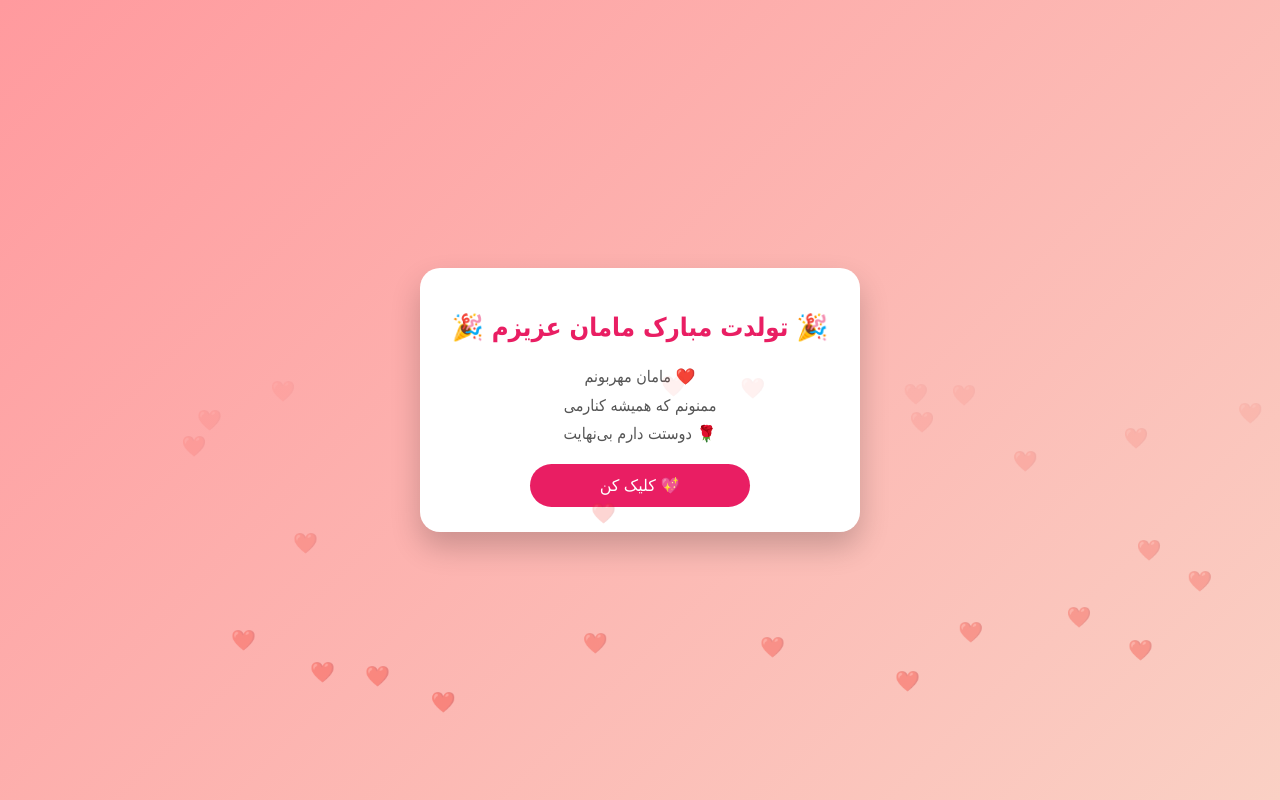
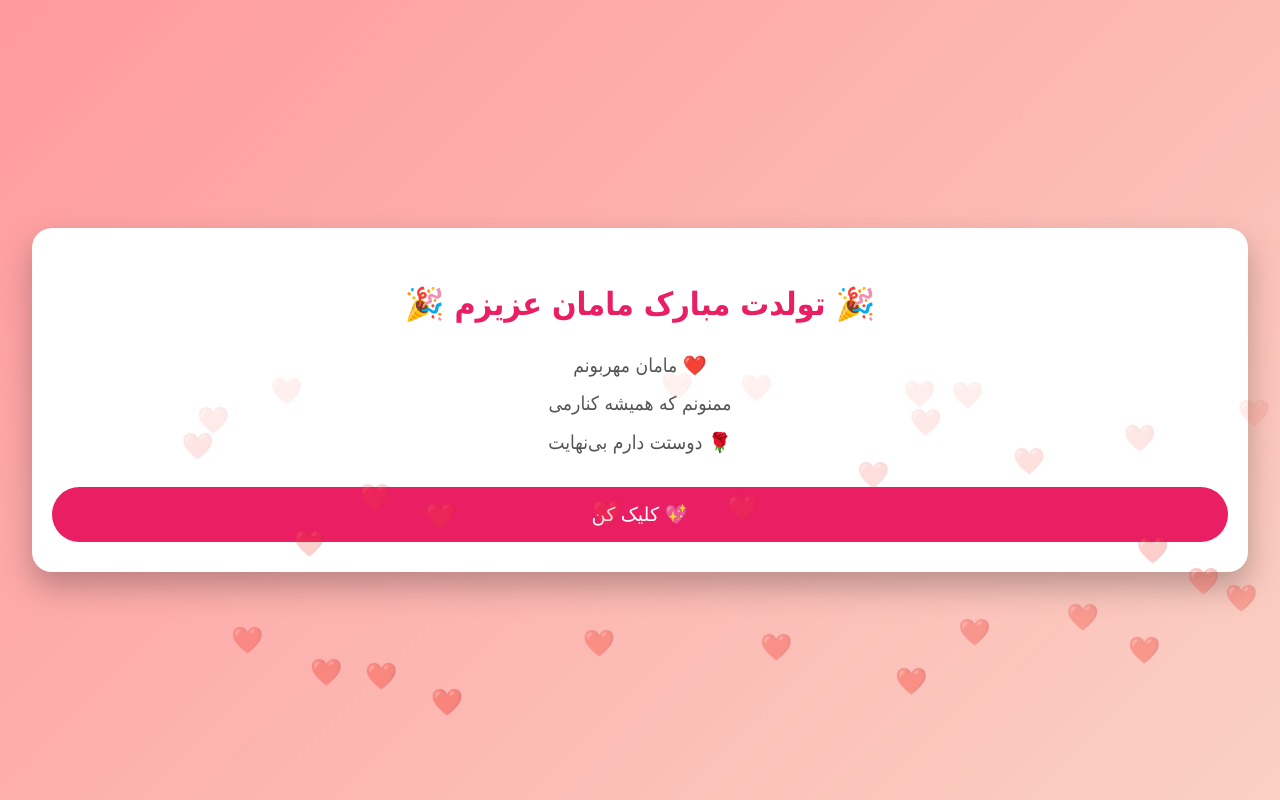
Before and after one commit to parhamdfr/Ii, a plain HTML site: page index.html in a window 1280 px wide. Both pictures are taken after a click on the button "کلیک کن 💖". Drawn offline with Linux system fonts and the light colour scheme.

Commit message:
Update index.html

```diff
--- a/index.html
+++ b/index.html
@@ -2,75 +2,79 @@
 <html lang="fa">
 <head>
 <meta charset="UTF-8">
-    <meta name="viewport" content="width=device-width, initial-scale=1.0">
+
+<!-- مهم‌ترین بخش -->
+<meta name="viewport" content="width=device-width, initial-scale=1, maximum-scale=1, user-scalable=no">
+
 <title>تولدت مبارک مامان</title>
 
 <style>
+    * {
+        box-sizing: border-box;
+    }
+
     body {
         margin: 0;
-            height: 100vh;
+        min-height: 100vh;
         background: linear-gradient(135deg, #ff9a9e, #fad0c4);
         display: flex;
         justify-content: center;
         align-items: center;
         font-family: Tahoma, sans-serif;
         overflow: hidden;
-            padding: 15px;
-            box-sizing: border-box;
+        padding: 10px;
     }
 
     .card {
         background: white;
-            padding: 25px 20px;
+        padding: 30px 20px;
         border-radius: 20px;
         text-align: center;
-            box-shadow: 0 15px 30px rgba(0,0,0,0.2);
-            animation: fadeIn 1.5s;
-            max-width: 400px;
+        box-shadow: 0 15px 30px rgba(0,0,0,0.25);
         width: 100%;
+        max-width: 95vw;   /* 👈 باعث بزرگ دیده شدن */
+        animation: fadeIn 1.5s ease;
     }
 
     h1 {
         color: #e91e63;
-            font-size: 1.6rem;
-            line-height: 1.4;
+        font-size: 2rem;   /* 👈 بزرگ‌تر */
+        line-height: 1.5;
+        margin-bottom: 15px;
     }
 
     p {
-            font-size: 1rem;
+        font-size: 1.2rem; /* 👈 بزرگ‌تر */
         color: #555;
-            margin: 15px 0;
-            line-height: 1.8;
+        line-height: 2;
+        margin-bottom: 25px;
     }
 
     button {
         background: #e91e63;
         color: white;
         border: none;
-            padding: 12px 20px;
-            font-size: 1rem;
-            border-radius: 30px;
+        padding: 16px;
+        font-size: 1.2rem;
+        border-radius: 35px;
         cursor: pointer;
-            transition: 0.3s;
         width: 100%;
-            max-width: 220px;
     }
 
-        button:hover {
+    button:active {
+        transform: scale(0.97);
         background: #c2185b;
-            transform: scale(1.05);
     }
 
     .heart {
         position: absolute;
-            color: red;
-            font-size: 20px;
+        font-size: 26px;
         animation: float linear infinite;
         pointer-events: none;
     }
 
     @keyframes fadeIn {
-            from { opacity: 0; transform: scale(0.9); }
+        from { opacity: 0; transform: scale(0.85); }
         to { opacity: 1; transform: scale(1); }
     }
 
@@ -86,6 +90,7 @@
     }
 </style>
 </head>
+
 <body>
 
 <div class="card">
@@ -100,7 +105,7 @@
 
 <script>
 function showLove() {
-            for (let i = 0; i < 25; i++) {
+    for (let i = 0; i < 30; i++) {
         let heart = document.createElement("div");
         heart.className = "heart";
         heart.innerHTML = "❤️";
@@ -108,9 +113,7 @@
         heart.style.animationDuration = (Math.random() * 2 + 3) + "s";
         document.body.appendChild(heart);
 
-                setTimeout(() => {
-                    heart.remove();
-                }, 5000);
+        setTimeout(() => heart.remove(), 5000);
     }
 }
 </script>
```
Lines whose indentation alone changed are shown as unchanged.
